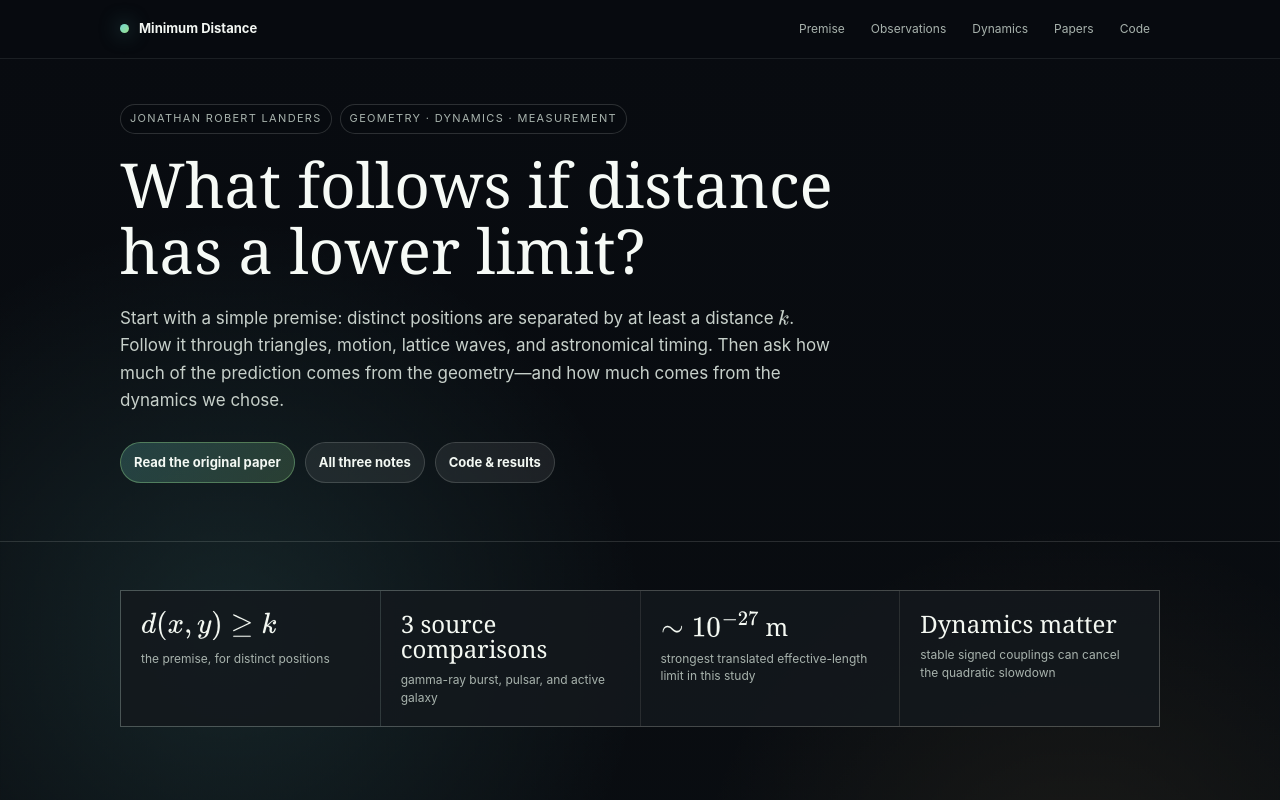
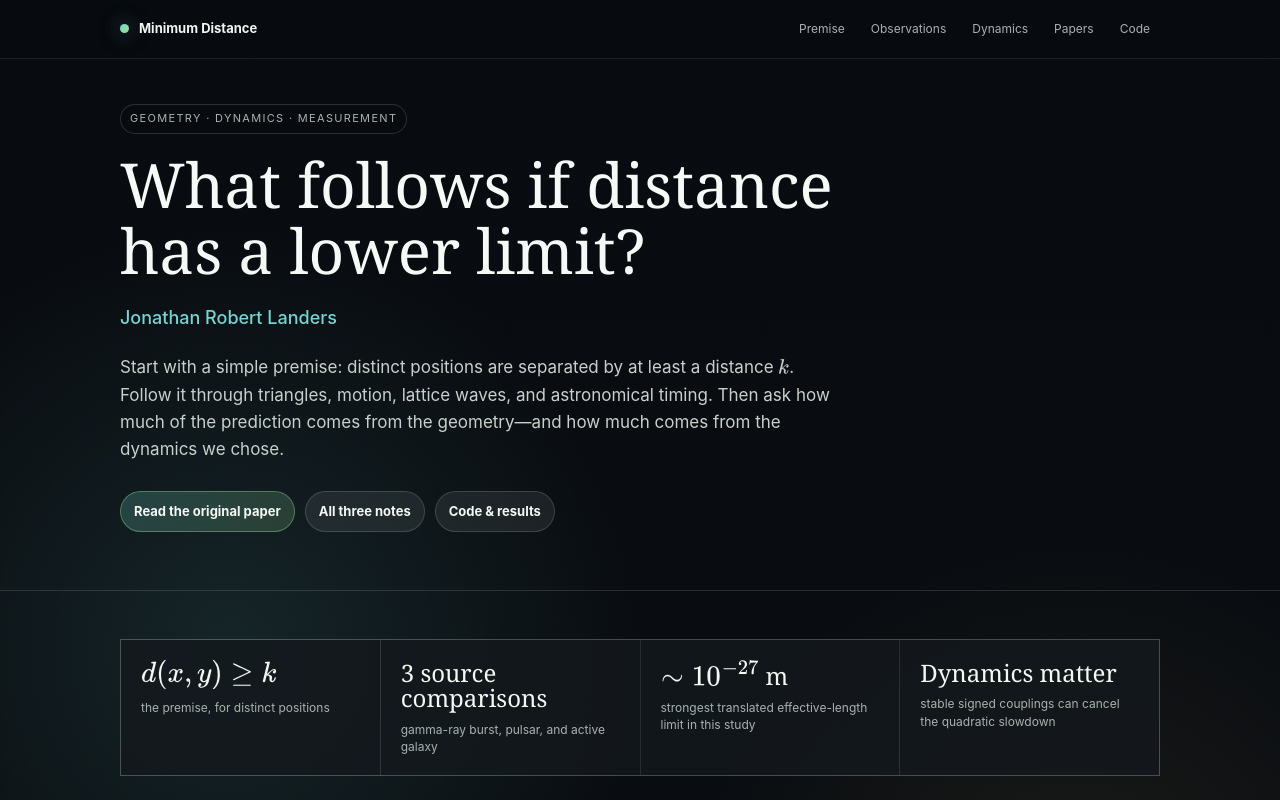
Before and after one commit to jonland82/minimum-distance-analytical-mechanics, a plain HTML site: page index.html in a window 1280 px wide. Shown: the top 800 px of the page. Drawn offline with nearby package versions, Linux system fonts and the light colour scheme.

Commit message:
Display author name beneath the page title

```diff
--- a/index.html
+++ b/index.html
@@ -18,8 +18,9 @@
   </nav></header>
   <main id="main">
     <section class="hero" id="top" aria-labelledby="hero-title"><div class="hero-inner">
-      <div class="kicker"><span class="pill">Jonathan Robert Landers</span><span class="pill">Geometry · dynamics · measurement</span></div>
+      <div class="kicker"><span class="pill">Geometry · dynamics · measurement</span></div>
       <h1 id="hero-title">What follows if distance<br>has a lower limit?</h1>
+      <p class="author">Jonathan Robert Landers</p>
       <p class="subtitle">Start with a simple premise: distinct positions are separated by at least a distance \(k\). Follow it through triangles, motion, lattice waves, and astronomical timing. Then ask how much of the prediction comes from the geometry—and how much comes from the dynamics we chose.</p>
       <div class="actions"><a class="button primary" href="consequences_of_minimum_distance.pdf">Read the original paper</a><a class="button" href="#papers">All three notes</a><a class="button" href="https://github.com/jonland82/minimum-distance-analytical-mechanics">Code &amp; results</a></div>
     </div></section>
--- a/site.css
+++ b/site.css
@@ -765,6 +765,7 @@
       }
     }
   /* Project-specific additions to the shared research-page aesthetic. */
+.author { margin: 20px 0 0; color: var(--cyan); font-size: 18px; font-weight: 500; }
 h1 { max-width: 800px; font-size: clamp(36px, 5.5vw, 62px); }
 h2 { font-family: Georgia, 'Times New Roman', serif; font-weight: 520; font-size: clamp(27px, 3.5vw, 38px); }
 section { scroll-margin-top: 72px; }
```
